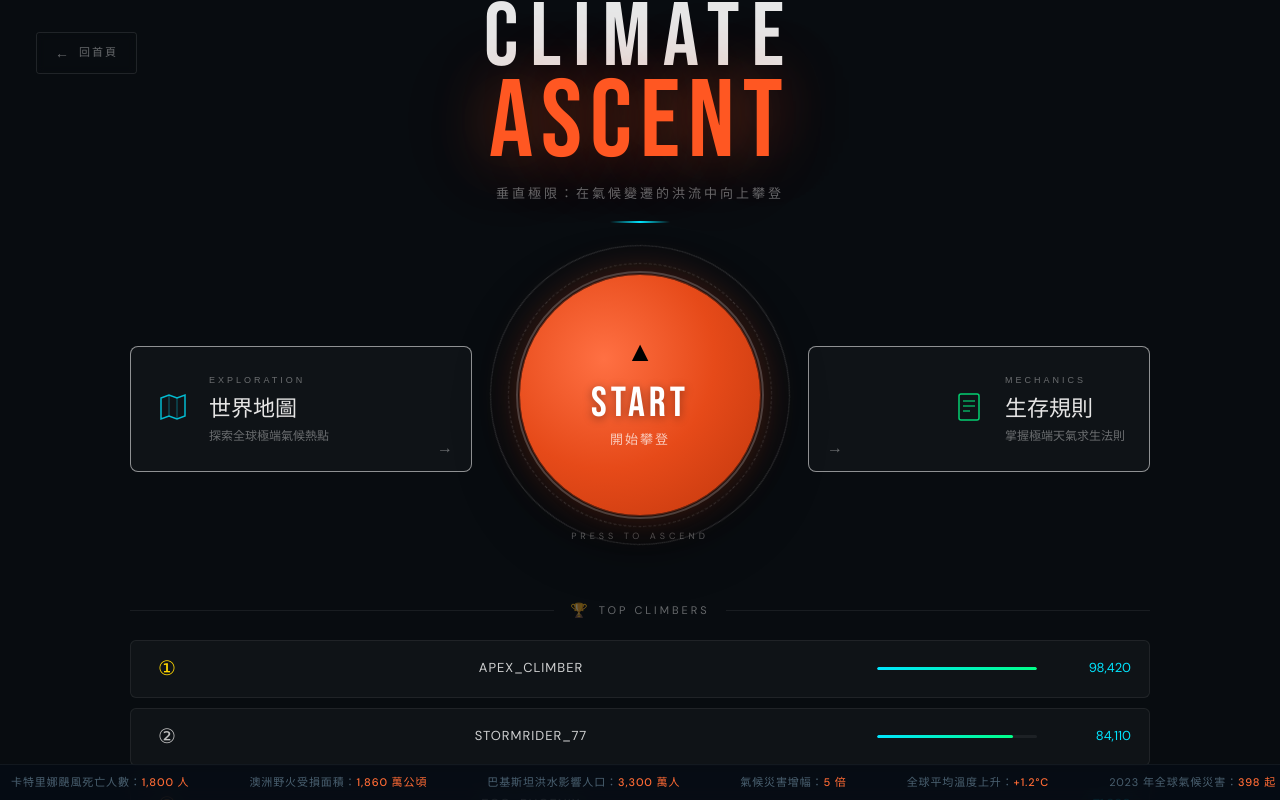
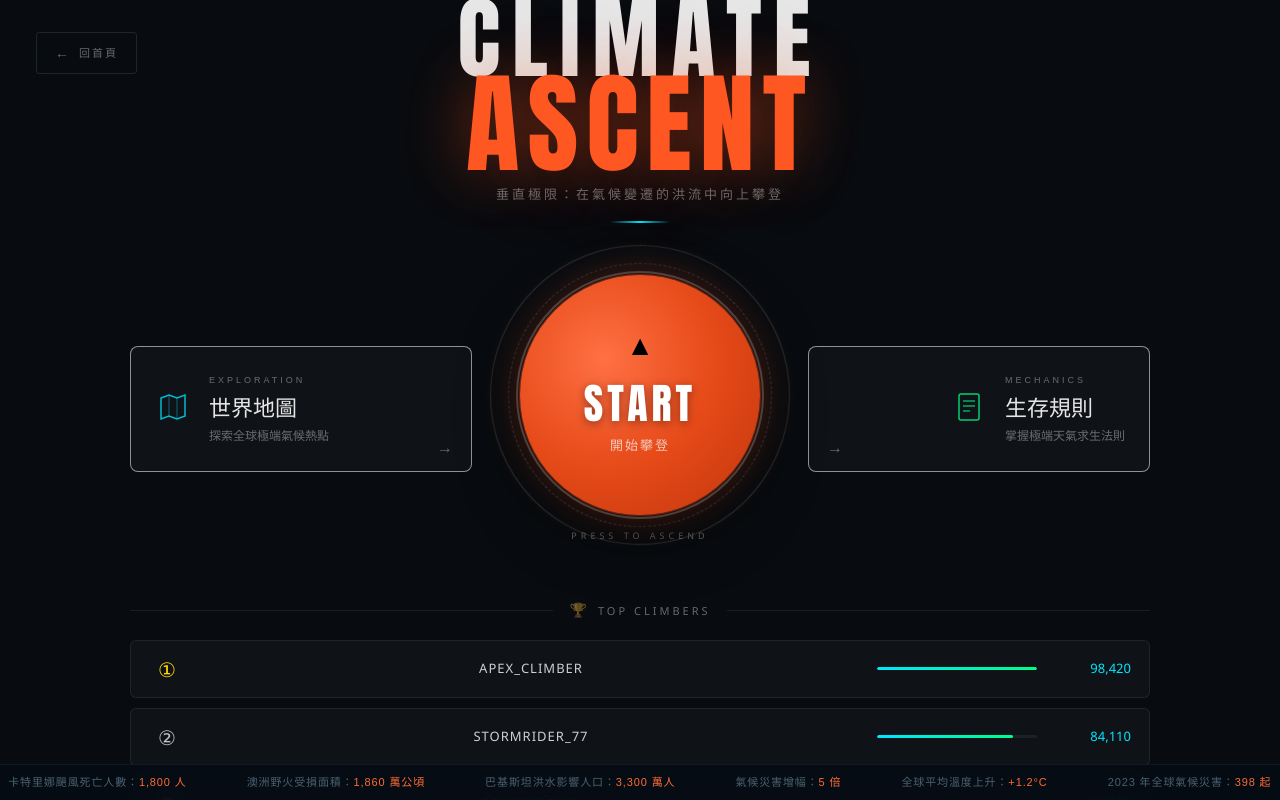
Before and after one commit to yichen-bear/extreme_weather, a Vue app in the folder frontend/: page /gamehome in a window 1280 px wide. Built offline with nearby package versions, Linux system fonts and the light colour scheme.

Commit message:
delete url

```diff
--- a/frontend/src/views/GameHome.vue
+++ b/frontend/src/views/GameHome.vue
@@ -157,7 +157,6 @@ const startGame = () => {
 
 <style scoped>
 /* ===== CSS VARIABLES ===== */
-@import url('https://fonts.googleapis.com/css2?family=Bebas+Neue&family=DM+Sans:wght@300;400;500&display=swap');
 .game-overlay {
   --c-bg: #080c10;
   --c-surface: rgba(255, 255, 255, 0.03);
```
